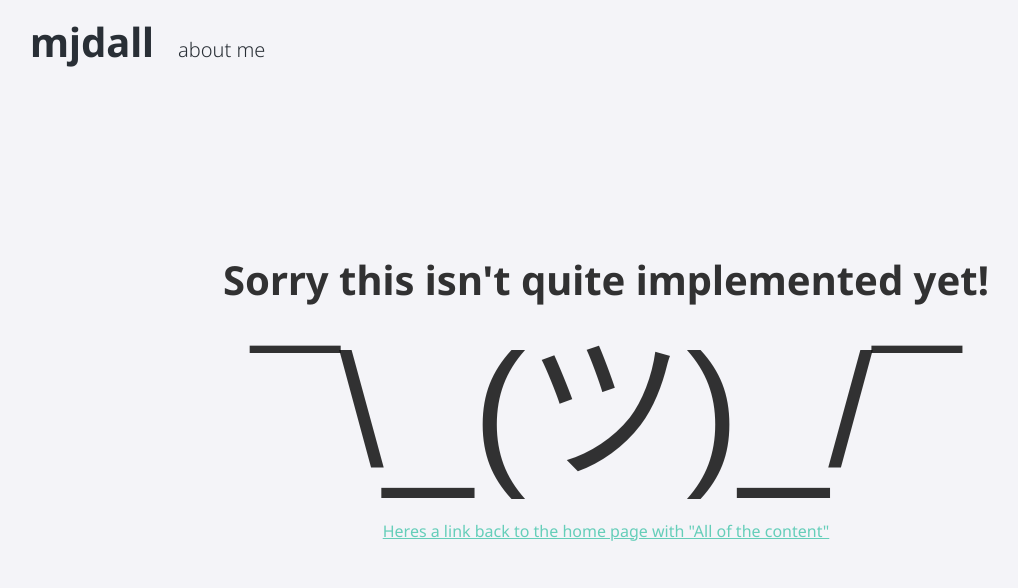
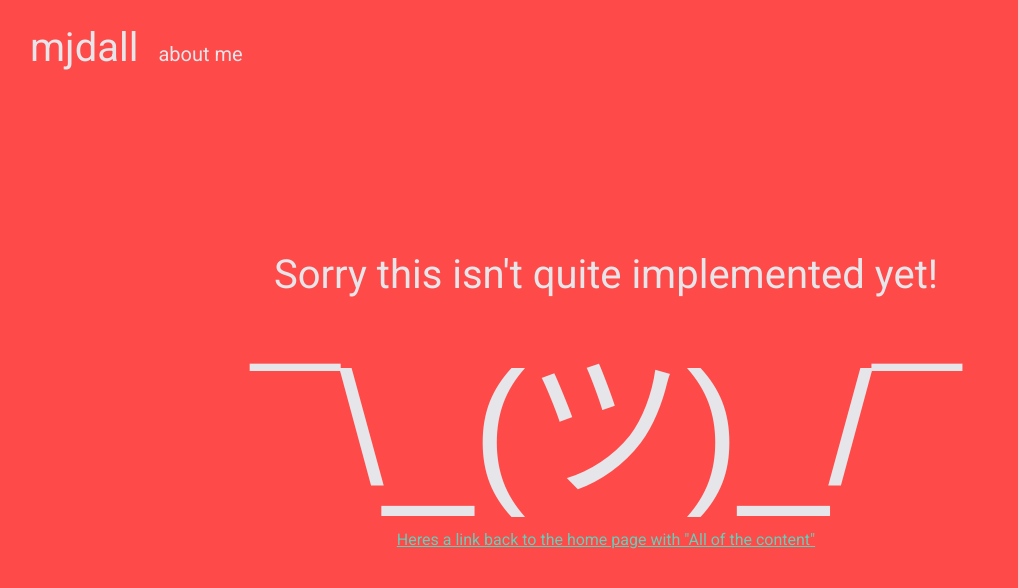
Before and after one commit to mjdall/mjdall-ps, a Gatsby site: page /about-me in a window 1280 px wide. Shown: the whole page, without its empty margins (34-1052 px from the left). Built offline with nearby package versions, Linux system fonts and the light colour scheme; Gatsby itself is replaced by a stand-in of ours.

Commit message:
Fix Page Padding and Remove Typography

```diff
--- a/gatsby-config.js
+++ b/gatsby-config.js
@@ -1,7 +1,7 @@
 module.exports = {
   siteMetadata: {
     title: `mjdall`,
-    description: `Welcome to my site!`,
+    description: `Welcome to my site! Keep in mind, it is currently a work in progress.`,
     author: `@mjdall`,
   },
   plugins: [
@@ -17,25 +17,16 @@ module.exports = {
     {
       resolve: `gatsby-plugin-manifest`,
       options: {
-        name: `gatsby-starter-default`,
+        name: `mjdall-site`,
         short_name: `mjdall`,
         start_url: `/`,
         background_color: `#663399`,
         theme_color: `#663399`,
         display: `minimal-ui`,
-        icon: `src/images/gatsby-icon.png`, // This path is relative to the root of the site.
+        icon: `src/images/logo.jpg`, // This path is relative to the root of the site.
       },
     },
     `gatsby-plugin-styled-components`,
     `gatsby-transformer-sharp`,
-    {
-      resolve: `gatsby-plugin-typography`,
-      options: {
-        pathToConfigModule: `src/utils/typography`,
-      }
-    },
-    // this (optional) plugin enables Progressive Web App + Offline functionality
-    // To learn more, visit: https://gatsby.dev/offline
-    // `gatsby-plugin-offline`,
   ],
 }
--- a/package.json
+++ b/package.json
@@ -13,7 +13,6 @@
     "gatsby-plugin-react-helmet": "^3.0.12",
     "gatsby-plugin-sharp": "^2.1.5",
     "gatsby-plugin-styled-components": "^3.0.7",
-    "gatsby-plugin-typography": "^2.2.13",
     "gatsby-source-filesystem": "^2.0.39",
     "gatsby-transformer-sharp": "^2.1.21",
     "node-sass": "^4.12.0",
@@ -21,9 +20,7 @@
     "react": "^16.8.6",
     "react-dom": "^16.8.6",
     "react-helmet": "^5.2.1",
-    "react-typography": "^0.16.19",
-    "styled-components": "^4.3.1",
-    "typography": "^0.16.19"
+    "styled-components": "^4.3.1"
   },
   "devDependencies": {
     "prettier": "^1.18.2"
--- a/src/components/Header.js
+++ b/src/components/Header.js
@@ -9,7 +9,7 @@ const StyledHeader = styled.header`
   position: fixed;
   width: 100%;
   height: 10vh;
-  top: 2.5vh;
+  top: 3vh;
   left: 5vw;
   right: 0;
   bottom: 0;
--- a/src/components/PageLayout.js
+++ b/src/components/PageLayout.js
@@ -2,6 +2,7 @@ import React from 'react'
 import PropTypes from 'prop-types'
 import { StaticQuery, graphql } from 'gatsby'
 
+import GlobalStyle from '../components/Style/GlobalStyle'
 import Header from './Header'
 import PaddedMainContainer from './Style/PaddedMainContainer'
 import VerticalAlignContainer from './Style/VerticalAlignContainer'
@@ -19,12 +20,15 @@ const PageLayout = ({ children, theme }) => (
       }
     `}
     render={data => (
+      <>
+        <GlobalStyle />
         <ThemeProvider theme={theme}>
           <PaddedMainContainer>
             <Header siteTitle={data.site.siteMetadata.title} theme={theme} />
             <VerticalAlignContainer>{children}</VerticalAlignContainer>
           </PaddedMainContainer>
         </ThemeProvider>
+      </>
     )}
   />
 )
--- /dev/null
+++ b/src/components/Style/GlobalStyle.js
@@ -0,0 +1,16 @@
+import { createGlobalStyle } from 'styled-components'
+
+export default createGlobalStyle`
+  body {
+    @import url('https://fonts.googleapis.com/css?family=Roboto');
+    font-family: 'Roboto';
+    margin: 0;
+  }
+
+  @media (min-width: 750) {
+    body {
+      font-size: 10px;
+    }
+  }
+
+`
--- a/src/components/Style/HeaderText.js
+++ b/src/components/Style/HeaderText.js
@@ -1,17 +1,18 @@
 import styled from 'styled-components'
 
 const defaults = {
-  fontSize: '2.5rem',
+  fontSize: '2.5em',
 }
 
 export default styled.h1`
   font-size: ${props => (props.fontSize ? props.fontSize : defaults.fontSize)};
-  padding-right: ${props => props.padRight && '1.5rem'};
   display: ${props => props.inline && 'inline-block'};
-  margin: ${props => props.removeMargins && '0'};
-  padding-bottom: ${props => props.padBottom && '0.25rem'};
+  margin: 0 !important;
 
-  font-weight: ${props => props.thin && '300'};
+  padding-right: ${props => props.padRight && '0.5em'};
+  padding-bottom: ${props => props.padBottom && '0.1em'};
+
+  font-weight: ${props => (props.thin ? '300' : '400')};
   font-family: ${props =>
     props.arial ? 'Arial' : props.theme.fontFamily && props.theme.fontFamily};
   color: ${props =>
--- a/src/components/Style/PaddedMainContainer.js
+++ b/src/components/Style/PaddedMainContainer.js
@@ -1,15 +1,15 @@
 import styled from 'styled-components'
 
 export default styled.div`
+  display: table;
   min-height: 100vh;
   max-height: 100vh;
   min-width: 100vw;
   max-width: 100vw;
-  padding: 4vh 7vw 4vh 7vw;
+  /* padding: 4vh 7vw 4vh 7vw; */
 
   text-align: ${props => props.centerElements && 'center'};
-  vertical-align: 'middle';
-  display: table;
+  vertical-align: ${props => props.centerElements && 'middle'};
 
   background-color: ${props =>
     props.theme.backgroundColour ? props.theme.backgroundColour : '#FFF'};
--- a/src/components/Style/Shrug.js
+++ b/src/components/Style/Shrug.js
@@ -2,7 +2,7 @@ import React from 'react'
 import HeaderText from './HeaderText'
 
 const Shrug = () => (
-  <HeaderText fontSize="10rem" thin arial>
+  <HeaderText fontSize="10em" thin arial>
     ¯\_(ツ)_/¯
   </HeaderText>
 )
--- a/src/pages/about-me.js
+++ b/src/pages/about-me.js
@@ -7,7 +7,9 @@ import HeaderText from '../components/Style/HeaderText'
 import Shrug from '../components/Style/Shrug'
 
 const aboutMeTheme = {
-  backgroundColour: '#F4F4F8',
+  backgroundColour: '#FE4A49',
+  headerFontColour: '#E6E6EA',
+  textFontColour: '#E6E6EA',
 }
 
 const AboutMe = () => (
```
Also changed, not shown: src/components/Style/FullPageDisplay.js (deleted, +0 -11 lines), src/pages/index.js (+5 -2 lines), src/images/gatsby-icon.png (deleted), src/images/logo.jpg (added), 1 other file. Lines whose indentation alone changed are shown as unchanged.
